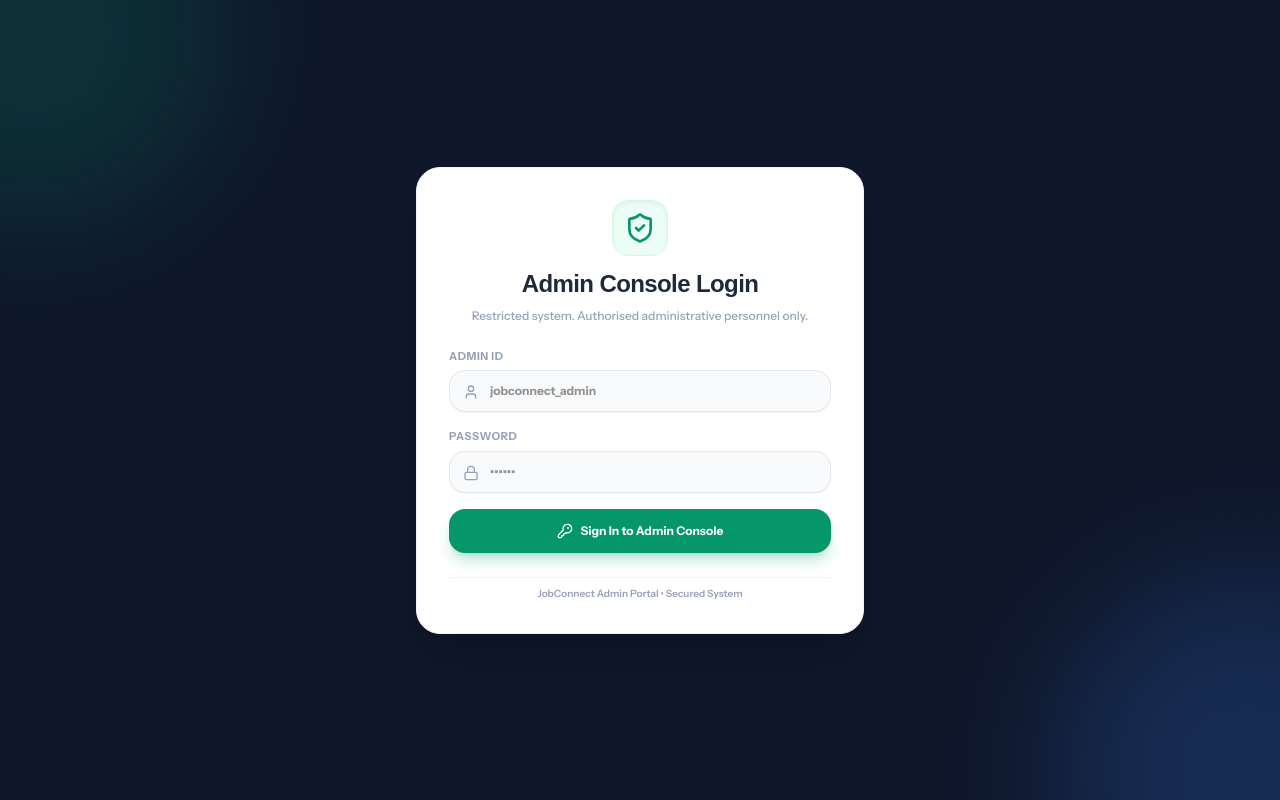
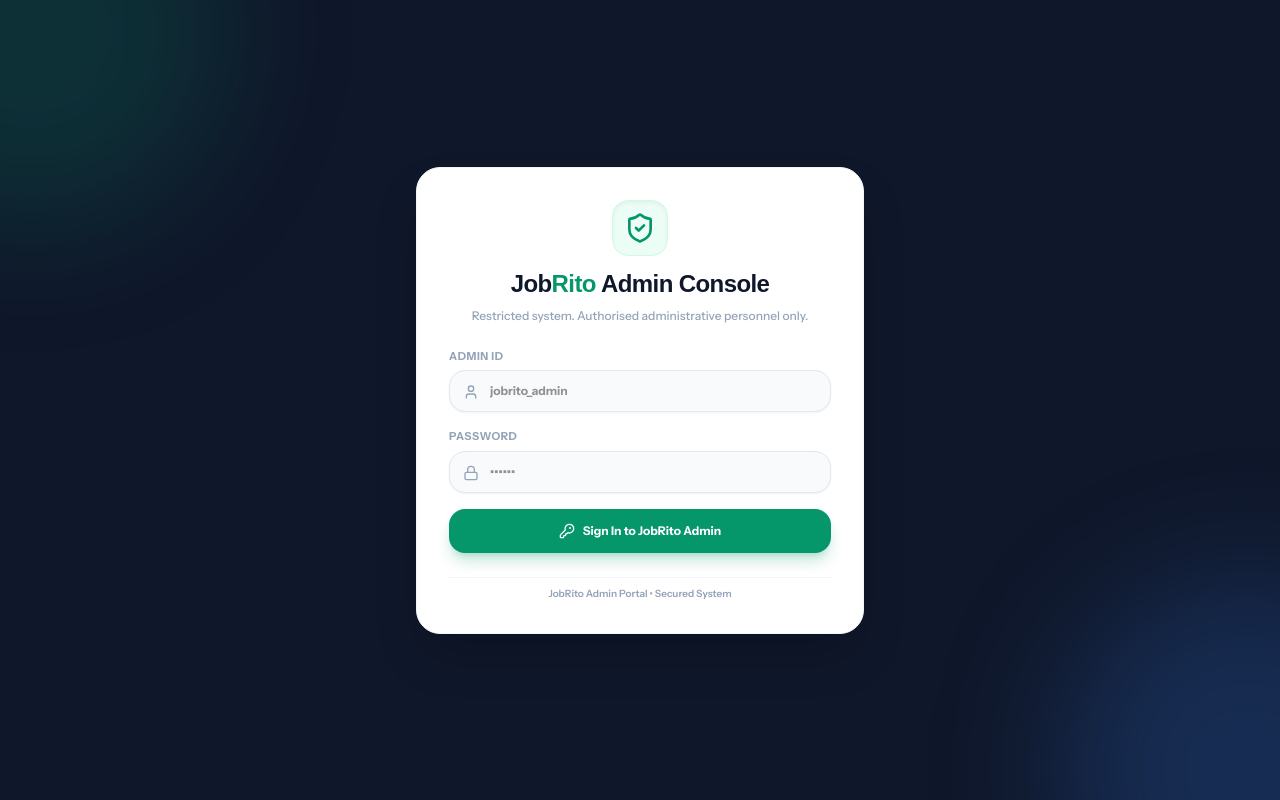
Before and after one commit to Thinktail-Global-pvt-ltd/JobConnect, a React (Vite) app in the folder frontend/: page /admin/login in a window 1280 px wide. Built offline with nearby package versions, Linux system fonts and the light colour scheme; no server answers.

Commit message:
Update Admin Panel branding, logo styling and credentials to JobRito

```diff
--- a/frontend/src/admin/AdminLogin.jsx
+++ b/frontend/src/admin/AdminLogin.jsx
@@ -18,9 +18,9 @@ export default function AdminLogin() {
       const cleanId = adminId.trim();
       const cleanPassword = password.trim();
 
-      if (cleanId === 'jobconnect_admin' && cleanPassword === '123456') {
+      if ((cleanId === 'jobrito_admin' || cleanId === 'jobconnect_admin') && cleanPassword === '123456') {
         localStorage.setItem('admin_authenticated', 'true');
-        localStorage.setItem('admin_user_id', 'jobconnect_admin');
+        localStorage.setItem('admin_user_id', 'jobrito_admin');
         sessionStorage.setItem('admin_authenticated', 'true');
 
         window.dispatchEvent(new Event('admin_auth_change'));
@@ -45,7 +45,9 @@ export default function AdminLogin() {
           <div className="w-14 h-14 bg-emerald-50 text-emerald-600 rounded-2xl flex items-center justify-center mx-auto mb-3 shadow-inner border border-emerald-100">
             <ShieldCheck className="w-8 h-8" />
           </div>
-          <h2 className="font-outfit font-extrabold text-2xl text-slate-800 tracking-tight">Admin Console Login</h2>
+          <h2 className="font-outfit font-black text-2xl text-slate-900 tracking-tight">
+            Job<span className="text-[#059669]">Rito</span> Admin Console
+          </h2>
           <p className="text-xs text-slate-400 font-medium">Restricted system. Authorised administrative personnel only.</p>
         </div>
 
@@ -71,7 +73,7 @@ export default function AdminLogin() {
                 required
                 value={adminId}
                 onChange={(e) => setAdminId(e.target.value)}
-                placeholder="jobconnect_admin"
+                placeholder="jobrito_admin"
                 className="w-full bg-slate-50 border border-slate-200 rounded-2xl py-3 pl-10 pr-4 text-xs font-bold text-slate-800 focus:outline-none focus:border-[#059669] focus:bg-white transition-all shadow-sm"
               />
               <User className="w-4 h-4 text-slate-400 absolute left-3.5 top-3.5" />
@@ -107,7 +109,7 @@ export default function AdminLogin() {
             ) : (
               <>
                 <KeyRound className="w-4 h-4" />
-                Sign In to Admin Console
+                Sign In to JobRito Admin
               </>
             )}
           </button>
@@ -116,7 +118,7 @@ export default function AdminLogin() {
         {/* Footer Notice */}
         <div className="pt-2 text-center border-t border-slate-100">
           <span className="text-[10px] text-slate-400 font-semibold block">
-            JobConnect Admin Portal &bull; Secured System
+            JobRito Admin Portal &bull; Secured System
           </span>
         </div>
 
--- a/frontend/src/admin/Layout.jsx
+++ b/frontend/src/admin/Layout.jsx
@@ -48,11 +48,15 @@ export default function Layout({ children }) {
       {/* Responsive Collapsible Sidebar */}
       <aside className={`${isCollapsed ? 'w-16' : 'w-64'} bg-white border-r border-[#e2e8f0] flex flex-col fixed h-screen z-50 transition-all duration-300 ease-in-out`}>
         {/* Brand Header */}
-        <div className={`px-4 py-5 flex items-center justify-between border-b border-slate-50 ${isCollapsed ? 'justify-center' : 'px-6'}`}>
+        <div className={`px-4 py-5 flex items-center justify-between border-b border-slate-100 ${isCollapsed ? 'justify-center' : 'px-6'}`}>
           {!isCollapsed && (
             <div className="flex flex-col justify-start">
-              <span className="font-sans font-extrabold text-xl text-[#059669] leading-none">JobConnect</span>
-              <span className="text-[10px] font-bold text-slate-400 uppercase tracking-wider mt-1">Admin Console</span>
+              <span className="font-outfit font-black text-2xl text-slate-900 tracking-tight leading-none">
+                Job<span className="text-[#059669]">Rito</span>
+              </span>
+              <span className="text-[9px] font-extrabold text-slate-400 uppercase tracking-widest mt-1">
+                Admin Console
+              </span>
             </div>
           )}
           <button
@@ -167,13 +171,13 @@ export default function Layout({ children }) {
 
         {/* Admin User Footer Profile */}
         <div className={`p-4 border-t border-slate-100 flex items-center ${isCollapsed ? 'justify-center p-2' : 'gap-3'}`}>
-          <div className="w-8 h-8 rounded-full bg-emerald-600 flex items-center justify-center text-white font-bold text-xs shrink-0">
-            JA
+          <div className="w-8 h-8 rounded-full bg-[#059669] flex items-center justify-center text-white font-black text-xs shrink-0 shadow-sm">
+            JR
           </div>
           {!isCollapsed && (
             <>
               <div className="overflow-hidden flex-grow">
-                <span className="text-xs font-bold text-slate-700 block truncate">jobconnect_admin</span>
+                <span className="text-xs font-extrabold text-slate-800 block truncate">jobrito_admin</span>
                 <span className="text-[10px] font-semibold text-slate-400 block truncate">Super Admin</span>
               </div>
               <button
@@ -204,7 +208,7 @@ export default function Layout({ children }) {
             <div className="relative w-44 sm:w-64 md:w-80">
               <input
                 type="text"
-                placeholder="Search data, users, or jobs..."
+                placeholder="Search JobRito database, candidates, or jobs..."
                 className="w-full bg-[#f1f5f9] border-none rounded-full py-2 pl-9 pr-3 text-xs font-medium text-slate-600 focus:outline-none focus:ring-1 focus:ring-[#10b981] transition-all"
               />
               <Search className="absolute left-3 top-2.5 text-slate-400 w-3.5 h-3.5" />
@@ -221,11 +225,11 @@ export default function Layout({ children }) {
 
             <div className="flex items-center gap-2 sm:gap-3">
               <div className="text-right hidden sm:block">
-                <span className="text-xs font-bold text-slate-700 block">jobconnect_admin</span>
+                <span className="text-xs font-extrabold text-slate-800 block">jobrito_admin</span>
                 <span className="text-[10px] font-semibold text-slate-400 block uppercase tracking-wider">Super Admin</span>
               </div>
-              <div className="w-8 h-8 rounded-full bg-[#eff6ff] flex items-center justify-center text-[#1e40af] font-bold text-xs border border-blue-100 shrink-0">
-                JA
+              <div className="w-8 h-8 rounded-full bg-emerald-50 flex items-center justify-center text-[#059669] font-black text-xs border border-emerald-100 shrink-0">
+                JR
               </div>
               <button
                 onClick={handleLogout}
--- a/frontend/src/admin/Settings.jsx
+++ b/frontend/src/admin/Settings.jsx
@@ -2,10 +2,10 @@ import React, { useState } from 'react';
 import { ShieldCheck, Info } from 'lucide-react';
 
 export default function Settings() {
-  const [platformName, setPlatformName] = useState('JobConnect');
+  const [platformName, setPlatformName] = useState('JobRito');
   const [communityName, setCommunityName] = useState('Hospitality Elite');
-  const [supportNum, setSupportNum] = useState('+1 (800) 555-JOBS');
-  const [supportEmail, setSupportEmail] = useState('support@jobconnect.hospitality');
+  const [supportNum, setSupportNum] = useState('+91 (800) 555-JOBRITO');
+  const [supportEmail, setSupportEmail] = useState('support@jobrito.com');
   const [description, setDescription] = useState('The premier digital workspace for hospitality professionals, connecting top-tier culinary and service talent with world-class employers through referral networks and specialized training programs.');
 
   // Toggles status
@@ -24,7 +24,7 @@ export default function Settings() {
       <div className="flex flex-col md:flex-row md:items-center justify-between gap-4">
         <div>
           <h2 className="font-outfit font-extrabold text-2xl text-slate-800">Platform Settings</h2>
-          <p className="text-xs font-semibold text-slate-400 mt-0.5">Configure the core identity and global feature toggles for the JobConnect ecosystem.</p>
+          <p className="text-xs font-semibold text-slate-400 mt-0.5">Configure the core identity and global feature toggles for the JobRito ecosystem.</p>
         </div>
 
         <button onClick={handleSave} className="bg-[#059669] hover:bg-[#047857] text-white rounded-lg px-5 py-2.5 text-xs font-bold shadow-sm shadow-[#059669]/10 transition-all flex items-center gap-1.5 self-stretch md:self-auto justify-center">
```
